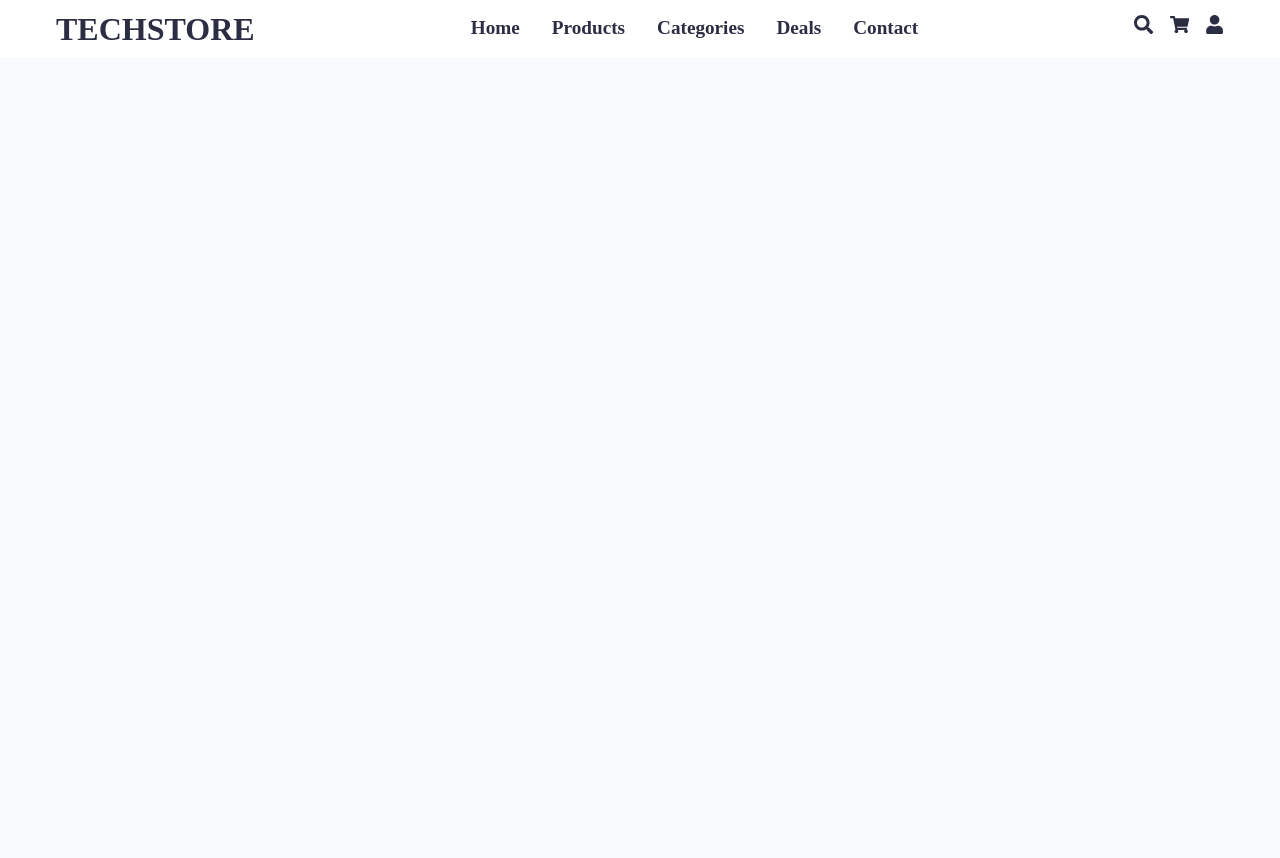
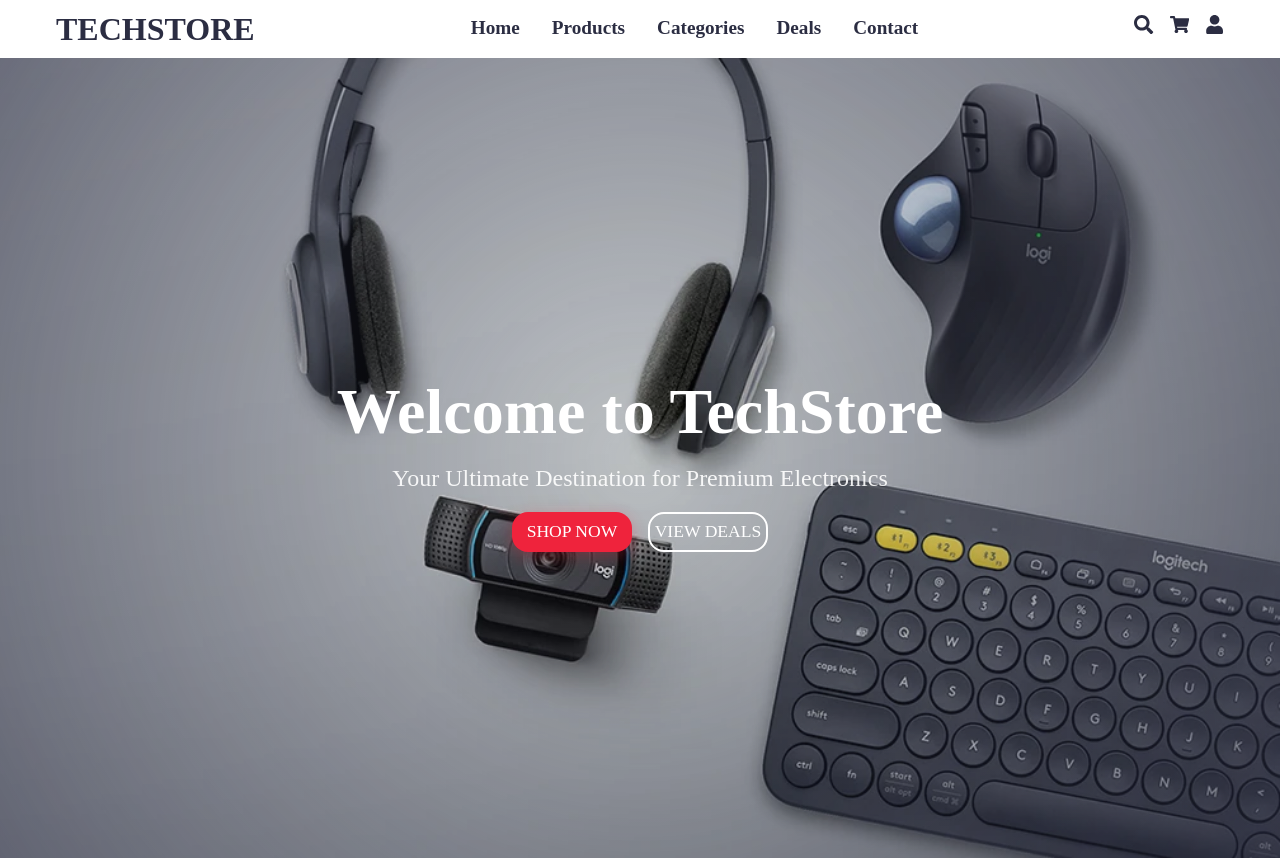
Before and after one commit to mohammadmehdidalvandii/techstore-front-end, a React (Vite) app: page / in a window 1280 px wide. Before the commit the page ends 800 px from the top, so only its background shows below. Built offline with nearby package versions, Linux system fonts and the light colour scheme.

Commit message:
create section hero

```diff
--- /dev/null
+++ b/src/components/template/Hero/Hero.css
@@ -0,0 +1,83 @@
+.hero{
+    min-height: 100dvh;
+    background: linear-gradient(rgba(43,35,80,0.8),rgba(43,35,80,0.9) , url('../../../assets/images/bg.webp'));
+    background-image: url('../../../assets/images/bg.webp');
+    background-size: cover;
+    background-position: center;
+    background-attachment: fixed;
+    display: flex;
+    align-items: center;
+    justify-content: center;
+    padding: 6rem 1rem;
+    position: relative;
+    overflow: hidden;
+}
+.hero::before {
+    content: '';
+    position: absolute;
+    top: 0;
+    left: 0;
+    width: 100%;
+    height: 100%;
+    background: radial-gradient(circle at center, transparent 0%, rgba(43, 45, 66, 0.8) 100%);
+    animation: pulse 2s infinite;
+}
+
+.hero .content{
+    display: block;
+    width: 100%;
+    text-align: center;
+    color: var(--white);
+    position: relative;
+    z-index: 1;
+}
+.content h1{
+    font-family: var(--font-black);
+    font-size: 4rem;
+     animation: fadeInUp 1s ease;
+}
+.content p{
+    display: block;
+    font-size: 1.5rem;
+    color: var(--text-gray) !important;
+    opacity: 0.9;
+    animation: fadeInUp 1s ease 0.2s;
+}
+.content .hero_link{
+    display: flex;
+    align-items: center;
+    justify-content: center;
+    gap: 1rem;
+    margin-top: 1rem;
+     animation: fadeInUp 1s ease 0.4s;
+}
+@keyframes fadeInUp {
+    from {
+        opacity: 0;
+        transform: translateY(20px);
+    }
+    to {
+        opacity: 1;
+        transform: translateY(0);
+    }
+}
+
+@keyframes pulse {
+    0% { opacity: 0.6; }
+    50% { opacity: 0.9; }
+    100% { opacity: 0.7; }
+}
+
+
+/* Responsive Hero */
+@media (max-width : 768px) {
+    .hero {
+        padding: 4rem 1rem;
+    }
+    .content h1{
+        font-size: 2.5rem;
+    }
+    .content p{
+        font-size: 1.2rem;
+    }
+}
--- /dev/null
+++ b/src/components/template/Hero/Hero.tsx
@@ -0,0 +1,22 @@
+import React from 'react'
+import './Hero.css'
+import { NavLink } from 'react-router-dom'
+
+const Hero:React.FC = ()=>{
+  return (
+    <header className='hero'>
+        <div className="container">
+            <div className="content">
+                <h1>Welcome to TechStore</h1>
+                <p>Your Ultimate Destination for Premium Electronics</p>
+                <div className="hero_link">
+                    <NavLink to='' className='btn primary'>ShOP NOW</NavLink>
+                    <NavLink to='' className='btn secondary'>VIEW DEALS</NavLink>
+                </div>
+            </div>
+        </div>
+    </header>
+  )
+}
+
+export default Hero
--- a/src/page/Home/Home.tsx
+++ b/src/page/Home/Home.tsx
@@ -1,10 +1,12 @@
 import React from 'react'
 import Navbar from '@components/module/Navbar/Navbar'
+import Hero from '@components/template/Hero/Hero'
 
 const Home:React.FC = ()=>{
   return (
     <>
     <Navbar/>
+    <Hero/>
     </>
   )
 }
--- a/src/style/main.css
+++ b/src/style/main.css
@@ -57,6 +57,41 @@
     padding-left: 1rem;
 }
 
+.btn , .link{
+    display: flex;
+    align-items: center;
+    justify-content: center;
+    text-decoration: none;
+    width: 120px;
+    height: 2.5rem;
+    border: none;
+    border-radius: 1rem;
+    font-family: var(--font-rubikBold);
+    font-size: 1.1rem;
+    text-transform: uppercase;
+    transition: all 0.4s linear;
+    cursor: pointer;
+}
+
+.btn.primary{
+    background-color: var(--secondary-color);
+    color: var(--white);
+    box-shadow: 0 4px 15px rgba(239,35,60,0.3);
+}
+.btn.secondary{
+    background: transparent;
+    color: var(--white);
+    border: 2px solid var(--white);
+}
+
+.btn.primary:hover{
+    transform: translateY(-3px);
+        box-shadow: 0 6px 20px rgba(239,35,60,0.6);
+}
+.btn.secondary:hover{
+  transform: translateY(-3px);
+    background: rgba(255,255,255,0.1    );
+}
 
 /* Responsive  Utilities*/
 
```
Also changed, not shown: src/assets/images/bg.webp (added).
